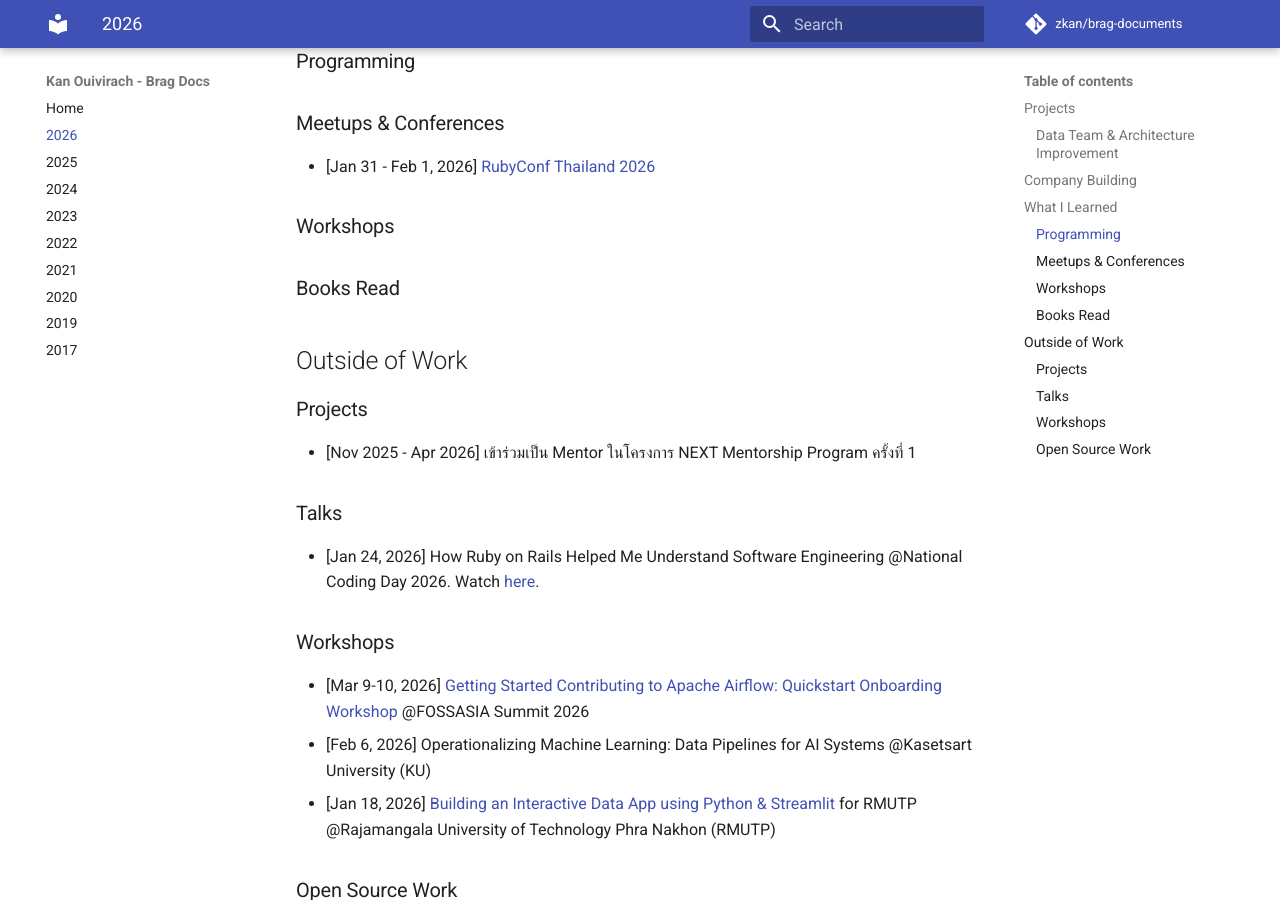
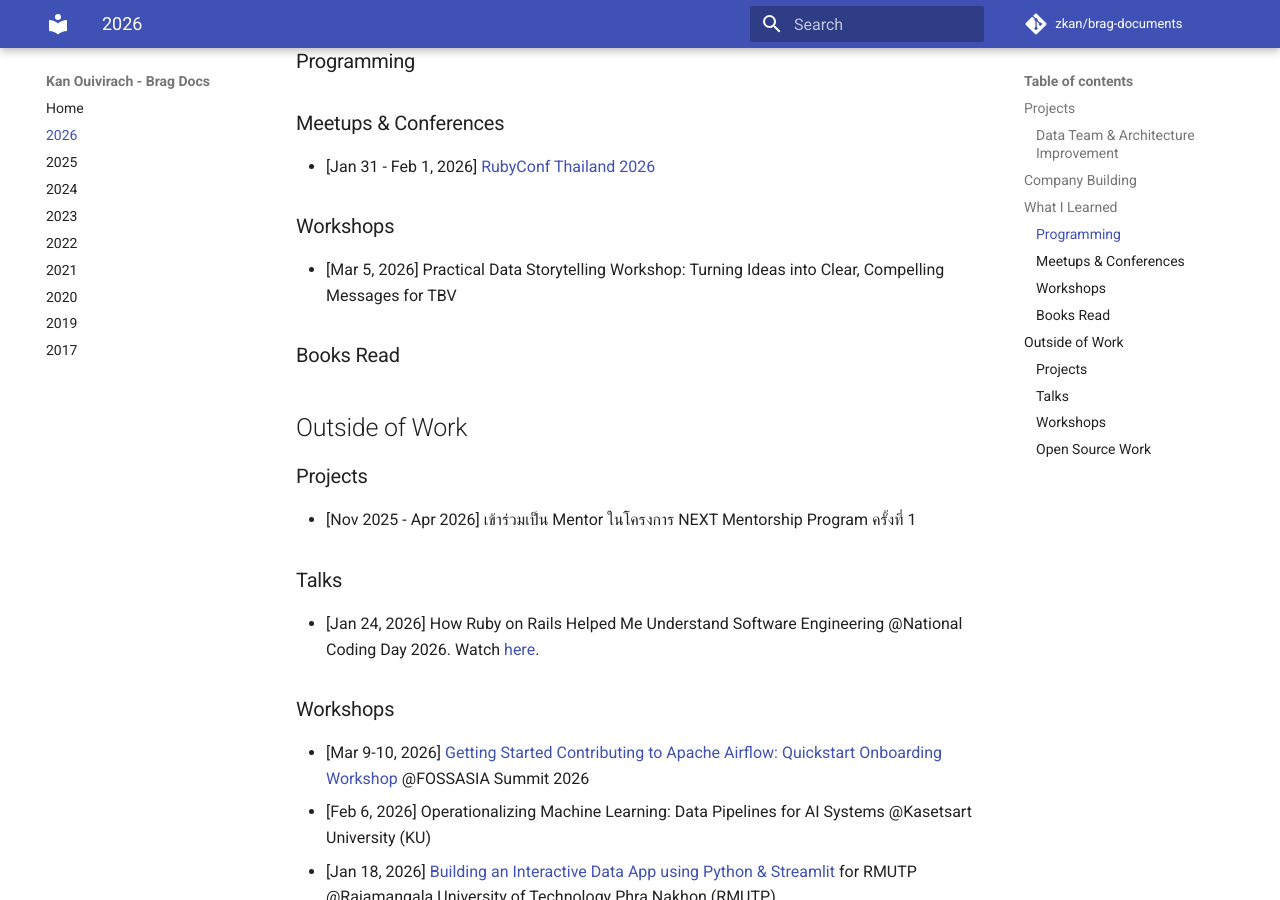
Before and after one commit to zkan/brag-documents, an MkDocs documentation site: the page built from docs/2026.md, in a window 1280 px wide and 900 px high, scrolled down 565 px. Built offline with MkDocs 1.6.1 and Material for MkDocs 9.7.7, drawn with Linux system fonts in a browser that asks for light colours; comment, search, counter and statistics services are not loaded.

Commit message:
Add storytelling workshop

```diff
--- a/docs/2026.md
+++ b/docs/2026.md
@@ -24,6 +24,8 @@
 
 ### Workshops
 
+* [Mar 5, 2026] Practical Data Storytelling Workshop: Turning Ideas into Clear, Compelling Messages for TBV
+
 ### Books Read
 
 ## Outside of Work
```
